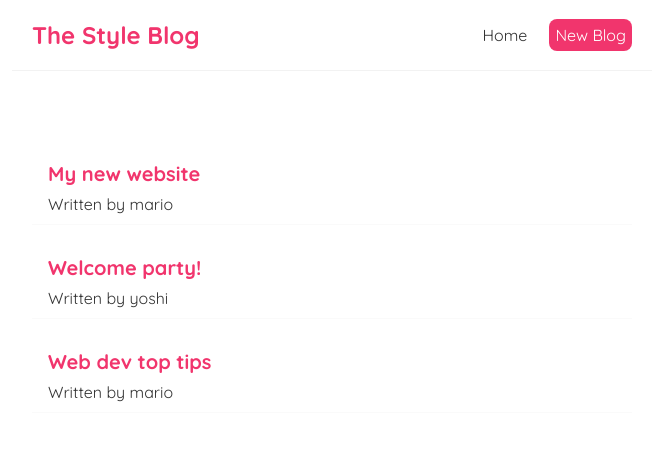
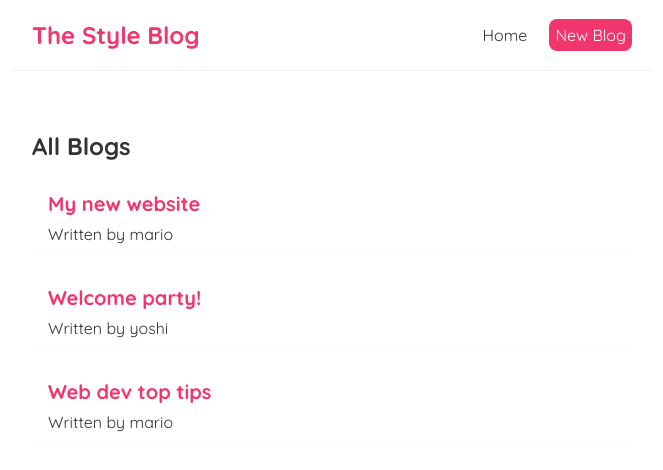
Before and after one commit to DarkinStyle/Style-blog, a React (Create React App) app: page / in a window 1280 px wide. Shown: the top 470 px of the page, without its empty margins (308-971 px from the left). Built offline with nearby package versions, Linux system fonts and the light colour scheme; the HTML template or start-up script is replaced by a standard one.

Commit message:
finish version

```diff
--- /dev/null
+++ b/src/BlogList.js
@@ -0,0 +1,24 @@
+
+// This is a stateless functional component
+
+const BlogList = ({ blogs, title }) => {
+
+    // can use (props)
+    // const blogs = props.blogs;
+    // const title = props.title;
+
+
+    return (
+        <div className="blog-list">
+            <h2>{ title }</h2>
+            {blogs.map((blog) => (
+                <div className="blog-preview" key={blog.id}>
+                    <h2>{ blog.title }</h2>
+                    <p>Written by { blog.author }</p>
+                </div>
+            ))}
+        </div>
+     );
+}
+
+export default BlogList;
--- a/src/Home.js
+++ b/src/Home.js
@@ -1,5 +1,6 @@
 import { useState } from 'react';
 import { readBuilderProgram } from 'typescript';
+import BlogList from './BlogList';
 
 const Home = () => {
 
@@ -9,15 +10,11 @@
         { title: 'Web dev top tips', body: 'lorem ipsum...', author: 'mario', id: 3 }
     ]);
 
+    // props for bloglist: blogs={blogs}
+
     return (
         <div className="home">
-            {blogs.map((blog) => (
-                <div className="blog-preview" key={blog.id}>
-                    <h2>{ blog.title }</h2>
-                    <p>Written by { blog.author }</p>
-                </div>
-            ))}
-
+            <BlogList blogs={blogs} title="All Blogs"/>
 
         </div>
     );
```
